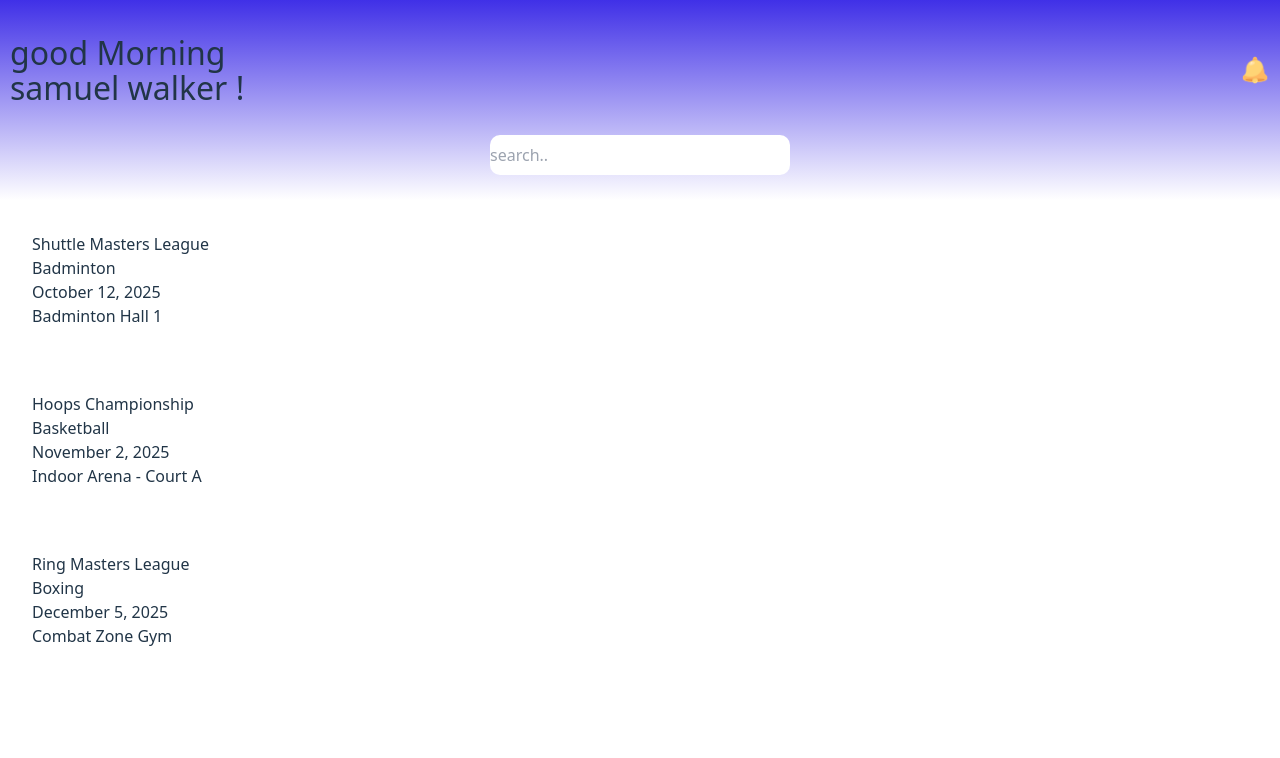
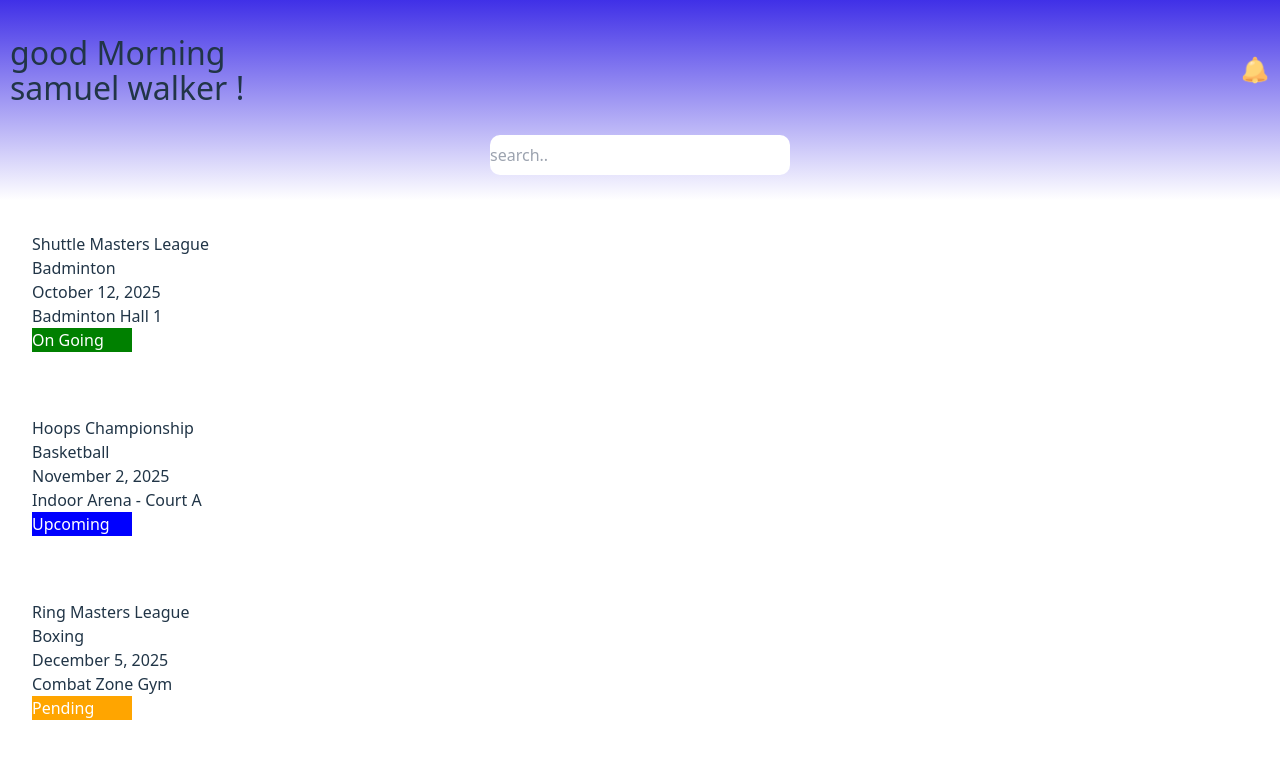
Before and after one commit to Tamifatimazahra/arena, a React (Vite) app in the folder Desktop/arenasync/: page / in a window 1280 px wide. Shown: the top 758 px of the page. Built offline with nearby package versions, Linux system fonts and the light colour scheme.

Commit message:
afficher statut badge

```diff
--- a/Desktop/arenasync/src/App.css
+++ b/Desktop/arenasync/src/App.css
@@ -93,3 +93,8 @@ background:linear-gradient(to bottom, rgb(64, 48, 231) ,white);
   width: 300px;
   border-radius: 10px;
 }
+#badge{
+  width: 100px;
+  color: white;
+
+}
--- a/Desktop/arenasync/src/App.jsx
+++ b/Desktop/arenasync/src/App.jsx
@@ -3,7 +3,7 @@ import React from "react";
 import './App.css'
 import  Header from "./Header";
 import Search  from "./search";
-import { StatusBadge } from "./compenents/statusBadge.js";
+import { StatusBadge } from "./compenents/statusBadge.jsx";
 import  {TournamentCard,Container}  from "./compenents/tournamentCard.jsx";
 import { tournamentData } from "./Data/tournamentDB.js";
 
--- a/Desktop/arenasync/src/compenents/statusBadge.js
+++ /dev/null
@@ -1,14 +0,0 @@
-export function StatusBadge(statusText) {
-    const badge = document.createElement("p");
-    badge.textContent = statusText;
-
-    if (statusText === "On Going") {
-        badge.style.backgroundColor = "green";
-    } else if (statusText === "Upcoming") {
-        badge.style.backgroundColor = "blue";
-    } else {
-        badge.style.backgroundColor = "orange";
-    }
-
-    return badge;
-}
--- /dev/null
+++ b/Desktop/arenasync/src/compenents/statusBadge.jsx
@@ -0,0 +1,16 @@
+export function StatusBadge(props) {
+    let color;
+    if (props.status === "On Going") {
+        color = "green";
+    } else if (props.status === "Upcoming") {
+        color = "blue";
+    } else {
+        color = "orange";
+    }
+
+ return (
+    <p id="badge" style={{ backgroundColor: color }}>
+      {props.status}
+    </p>
+  );
+}
--- a/Desktop/arenasync/src/compenents/tournamentCard.jsx
+++ b/Desktop/arenasync/src/compenents/tournamentCard.jsx
@@ -1,4 +1,5 @@
 
+import { StatusBadge } from "./statusBadge";
 export function TournamentCard(props) {
     // const card =document.createElement("div");
     // card.classList.add("tournament-card");
@@ -10,14 +11,16 @@ export function TournamentCard(props) {
             <p> {props.data.sport}</p>
             <p>{props.data.date}</p>
             <p> {props.data.location}</p>
+            <StatusBadge status={props.data.status} />
+
         </div>
     );
 }
-export function Container(props){
-    return(
-    <div className="container">
-        {props.data.map((tournament) =>(<TournamentCard data={tournament}/>
-        ))}
-    </div>
+export function Container(props) {
+    return (
+        <div className="container">
+            {props.data.map((tournament) => (<TournamentCard data={tournament} />
+            ))}
+        </div>
     );
 }
```
